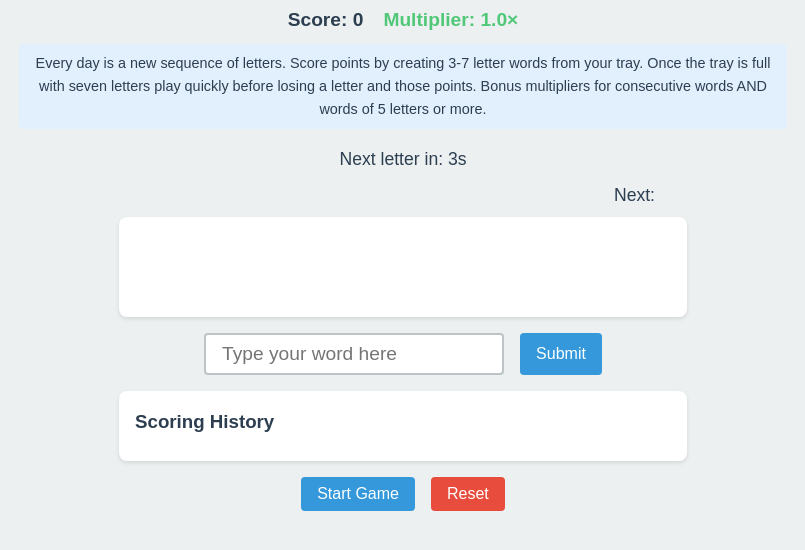
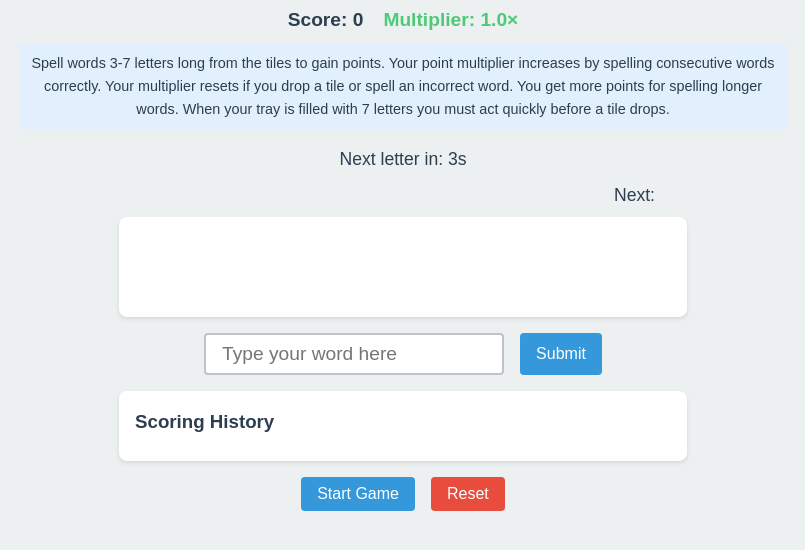
Before and after one commit to schulmn/wordy3, a website built with Vite: page src/index.html in a window 1280 px wide. Shown: the part 86-636 px from the top of the page, without its empty margins (237-1042 px from the left). Built offline with nearby package versions, Linux system fonts and the light colour scheme; no server answers.

Commit message:
Update daily info section in index.html

```diff
--- a/src/index.html
+++ b/src/index.html
@@ -52,7 +52,7 @@
                 <div class="multiplier-display">Multiplier: <span id="current-multiplier">1.0</span>×</div>
             </div>
             <div class="daily-info">
-                <p>Every day is a new sequence of letters. Score points by creating 3-7 letter words from your tray. Once the tray is full with seven letters play quickly before losing a letter and those points. Bonus multipliers for consecutive words AND words of 5 letters or more.</p>
+                <p>Spell words 3-7 letters long from the tiles to gain points. Your point multiplier increases by spelling consecutive words correctly. Your multiplier resets if you drop a tile or spell an incorrect word. You get more points for spelling longer words. When your tray is filled with 7 letters you must act quickly before a tile drops.</p>
             </div>
         </header>
 
```
